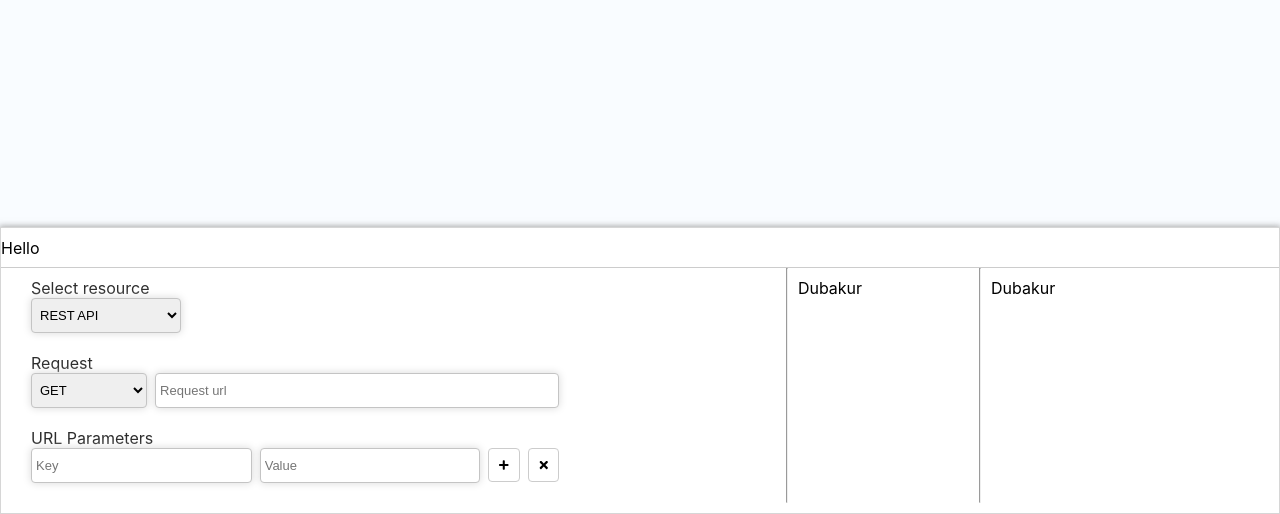
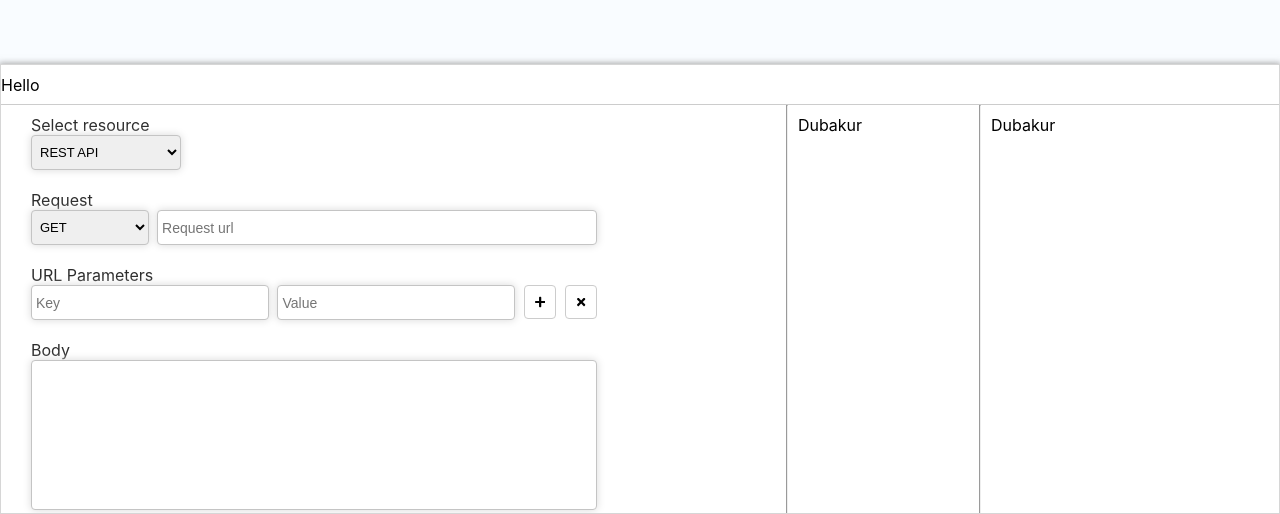
Before and after one commit to GowshikPrabhu/wb-demo, a React (Create React App) app: page / in a window 1280 px wide. Shown: the part 286-800 px from the top of the page. Built offline with nearby package versions, Linux system fonts and the light colour scheme.

Commit message:
create request body text area

```diff
--- a/src/pages/Components/BottomSheet/BottomSheet.css
+++ b/src/pages/Components/BottomSheet/BottomSheet.css
@@ -47,7 +47,7 @@
 .bottomsheet__dualinput {
   display: flex;
   flex-direction: row;
-  width: 70%;
+  width: 75%;
 }
 .bottomsheet__icons {
   font-size: 34px;
@@ -56,3 +56,24 @@
   background-color: white;
   border: 1px solid #ccc;
 }
+.bottomsheet__textarea {
+  resize: none;
+  width: 75%;
+  height: 150px;
+  font-size: 14px;
+  border: 1px solid #c4c4c4;
+  padding: 4px 4px 4px 4px;
+  border-radius: 4px;
+  -moz-border-radius: 4px;
+  -webkit-border-radius: 4px;
+  box-shadow: 0px 0px 8px #d9d9d9;
+  -moz-box-shadow: 0px 0px 8px #d9d9d9;
+  -webkit-box-shadow: 0px 0px 8px #d9d9d9;
+}
+.bottomsheet__textarea:focus {
+  outline: none;
+  border: 1px solid var(--info);
+  box-shadow: 0px 0px 4px var(--info);
+  -moz-box-shadow: 0px 0px 4px var(--info);
+  -webkit-box-shadow: 0px 0px 4px var(--info);
+}
--- a/src/pages/Components/BottomSheet/BottomSheet.js
+++ b/src/pages/Components/BottomSheet/BottomSheet.js
@@ -76,6 +76,16 @@ const BottomSheet = () => {
                 </>
               ))
             : null}
+          <label htmlFor="request-data" className="textinput__label">
+            Body
+          </label>
+          <textarea
+            name=""
+            id="request-data"
+            cols="30"
+            rows="10"
+            className="bottomsheet__textarea"
+          ></textarea>
         </div>
         <hr className="bottomsheet__verticalline" />
         <div className="bottomsheet__content__section2">Dubakur</div>
--- a/src/pages/Components/TextInput/TextInput.css
+++ b/src/pages/Components/TextInput/TextInput.css
@@ -3,10 +3,10 @@
   color: var(--heading-text);
 }
 .textinput__input {
-  border: 1px solid #c4c4c4;
   height: 35px;
   width: 275px;
-  font-size: 13px;
+  font-size: 14px;
+  border: 1px solid #c4c4c4;
   padding: 4px 4px 4px 4px;
   border-radius: 4px;
   -moz-border-radius: 4px;
```
